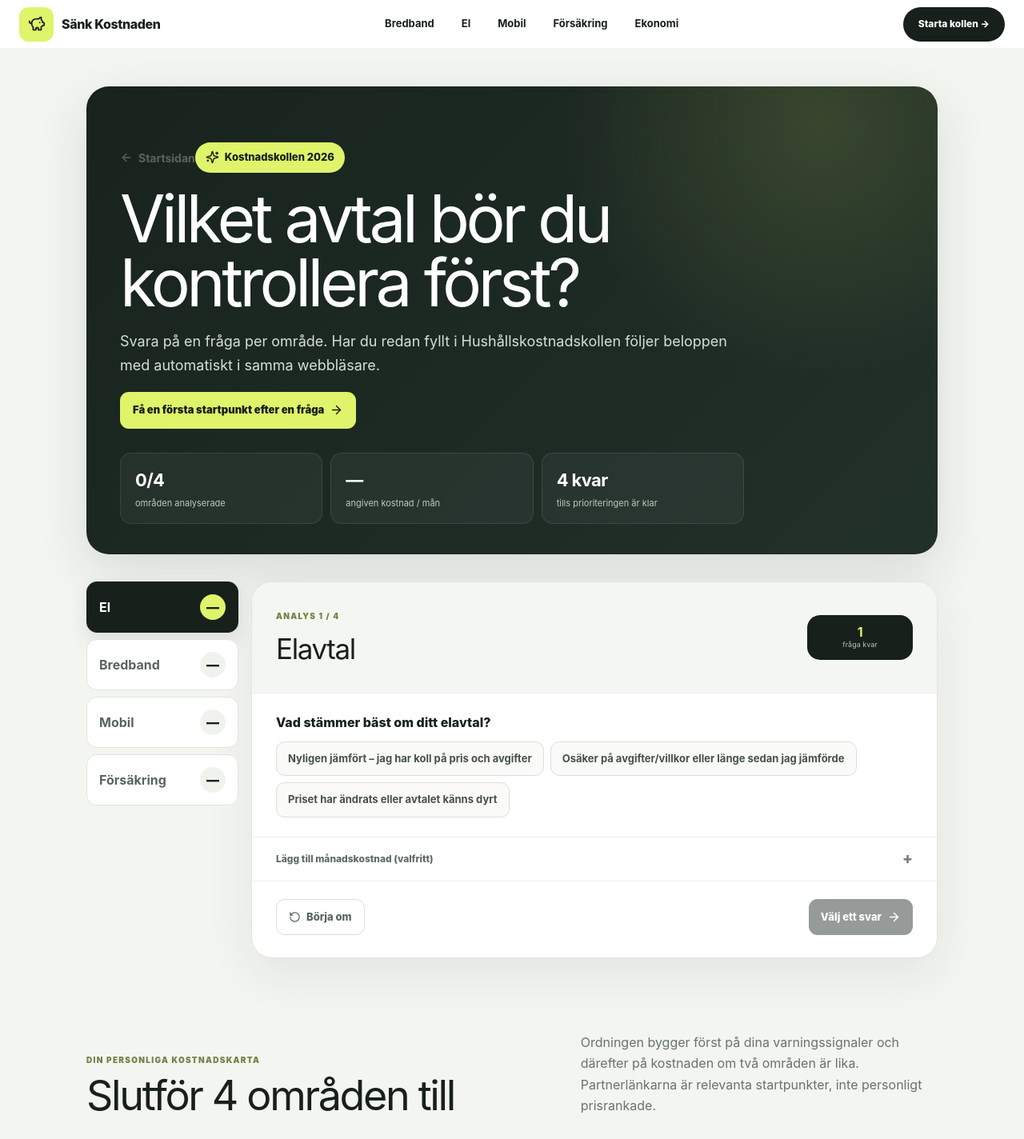
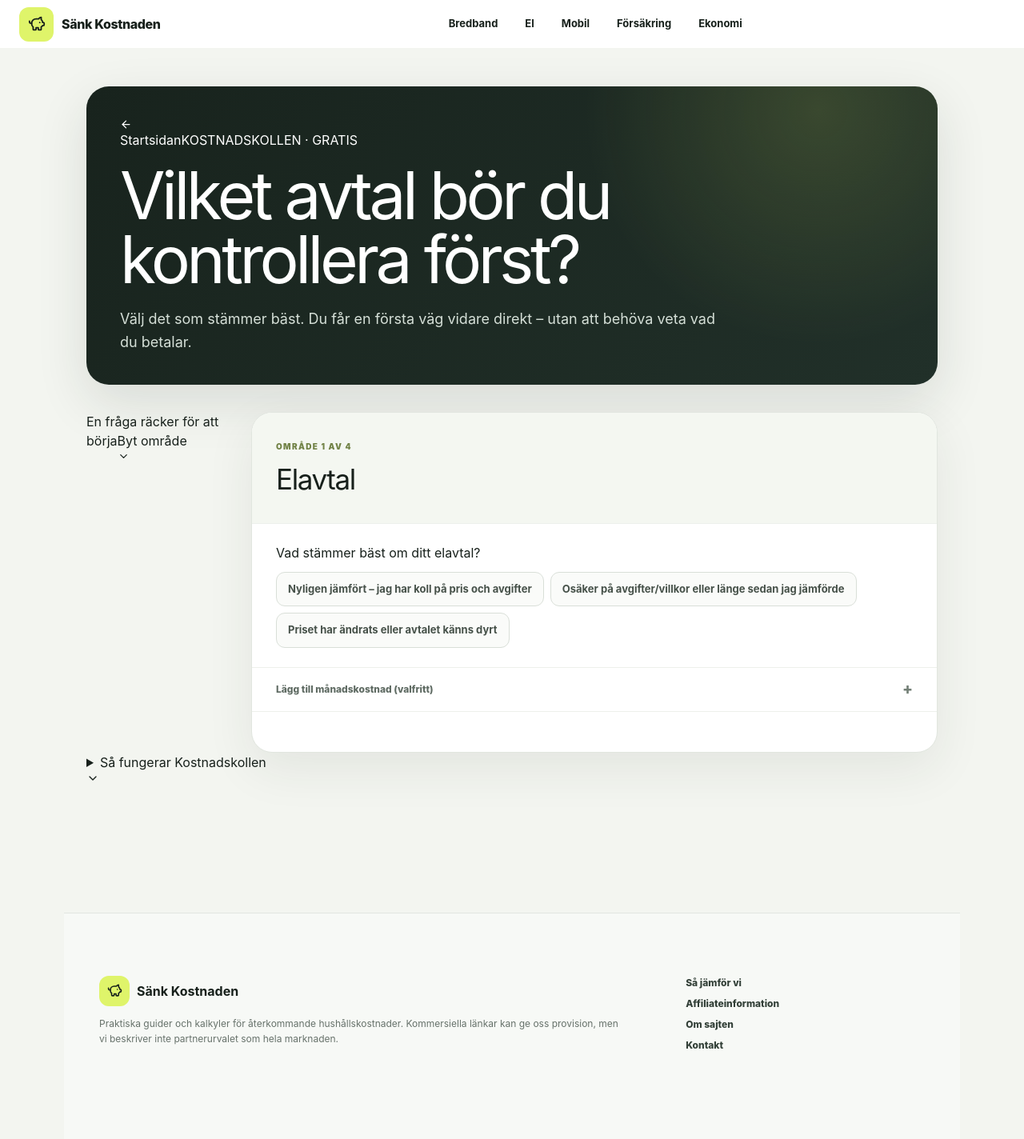
Before and after one commit to arvidlandin-cpu/sankkostnaden, a Next.js app: page /app in a window 1280 px wide. Shown: the top 1424 px of the page at 80% size. Built offline with nearby package versions, Linux system fonts and the light colour scheme.

Commit message:
Replace oversized Kostnadskollen dashboard with one-question-first clean interface

```diff
--- a/pages/app.tsx
+++ b/pages/app.tsx
@@ -1,7 +1,7 @@
 import Head from 'next/head';
 import Link from 'next/link';
 import { useEffect, useMemo, useRef, useState } from 'react';
-import { ArrowLeft, ArrowRight, ArrowUpRight, Check, Gauge, PiggyBank, RotateCcw, Sparkles, Target, Zap } from 'lucide-react';
+import { ArrowLeft, ArrowRight, ArrowUpRight, Check, ChevronDown, Gauge, PiggyBank, RotateCcw, Target, Zap } from 'lucide-react';
 import styles from '../styles/App.module.css';
 import { getActivePartners, partnerGroupCheckedLabel, type PartnerIntent } from '../lib/partners';
 import { costCheckStorageKey, emptyCostAnswers, normalizeCostAnswers, prioritySortValue, scenarioAnnualSaving, type CostAnswers, type CostKey } from '../lib/costPrioritizer';
@@ -32,6 +32,7 @@ export default function SavingsApp(){
   const [active,setActive]=useState<CostKey>('el');
   const [scenarioPct,setScenarioPct]=useState(10);
   const [hydrated,setHydrated]=useState(false);
+  const [areaPickerOpen,setAreaPickerOpen]=useState(false);
   const completedTracked=useRef(false);
   const startedTracked=useRef(false);
   const earlyResultTracked=useRef(false);
@@ -119,6 +120,7 @@ export default function SavingsApp(){
   const reset=()=>{
     setAnswers(emptyCostAnswers);
     setActive('el');
+    setAreaPickerOpen(false);
     setScenarioPct(10);
     completedTracked.current=false;
     startedTracked.current=false;
@@ -161,34 +163,31 @@ export default function SavingsApp(){
     <header className='topbar'>
       <Link className='brand' href='/'><span className='brandMark'><PiggyBank size={22}/></span><span>Sänk Kostnaden</span></Link>
       <nav><Link href='/bredband/'>Bredband</Link><Link href='/elavtal/'>El</Link><Link href='/mobil/'>Mobil</Link><Link href='/forsakring/'>Försäkring</Link><Link href='/ekonomi/'>Ekonomi</Link></nav>
-      <a className='topbarCta' href={completed===4?'#resultat':'#fragor'}>{completed===4?'Se min prioritering →':'Starta kollen →'}</a>
     </header>
 
     <main className={styles.appShell}>
       <section className={styles.hero}>
-        <Link className='back' href='/'><ArrowLeft size={16}/> Startsidan</Link>
-        <div className={styles.badge}><Sparkles size={17}/> Kostnadskollen 2026</div>
+        <div className={styles.heroEyebrow}><Link className={styles.back} href='/'><ArrowLeft size={15}/> Startsidan</Link><span>KOSTNADSKOLLEN · GRATIS</span></div>
         <h1>Vilket avtal bör du kontrollera först?</h1>
-        <p>Svara på en fråga per område. Har du redan fyllt i Hushållskostnadskollen följer beloppen med automatiskt i samma webbläsare.</p>
-        <a className={styles.heroStart} href='#fragor' onClick={()=>emitAnalyticsEvent('cost_check_hero_start_click',{source:'app_hero'})}>Få en första startpunkt efter en fråga <ArrowRight size={17}/></a>
-        <div className={styles.heroStats}>
-          <div><strong>{completed}/4</strong><span>områden analyserade</span></div>
-          <div><strong>{totalMonthly?totalMonthly.toLocaleString('sv-SE')+' kr':'—'}</strong><span>angiven kostnad / mån</span></div>
-          <div><strong>{completed===4?(noClearIssue?'Ingen tydlig brist':topTied?'Likvärdigt':top.short):(4-completed)+' kvar'}</strong><span>{completed===4?(noClearIssue?'i dina svar':topTied?'flera områden':'bör kontrolleras först'):'tills prioriteringen är klar'}</span></div>
-        </div>
+        <p>Välj det som stämmer bäst. Du får en första väg vidare direkt – utan att behöva veta vad du betalar.</p>
       </section>
 
       <section id='fragor' className={styles.diagnostic}>
-        <div className={styles.progressRail}>
-          {categories.map(category=><button key={category.key} className={active===category.key?styles.activeTab:''} onClick={()=>{setActive(category.key);window.requestAnimationFrame(()=>questionCardRef.current?.scrollIntoView({behavior:'smooth',block:'start'}));}} aria-current={active===category.key?'step':undefined}>
-            <span>{category.short}</span><b>{isComplete(category.key)?'✓':'—'}</b>
+        <div className={styles.stageToolbar}>
+          <span>{completed===0?'En fråga räcker för att börja':completed===4?'Alla fyra områden kontrollerade':`${completed} av 4 områden klara`}</span>
+          <button type='button' aria-expanded={areaPickerOpen} aria-controls='cost-check-area-picker' onClick={()=>setAreaPickerOpen(open=>!open)}>
+            Byt område <ChevronDown size={15}/>
+          </button>
+        </div>
+        {areaPickerOpen&&<div id='cost-check-area-picker' className={styles.progressRail} aria-label='Välj kostnadsområde'>
+          {categories.map(category=><button type='button' key={category.key} className={active===category.key?styles.activeTab:''} onClick={()=>{setActive(category.key);setAreaPickerOpen(false);window.requestAnimationFrame(()=>questionCardRef.current?.scrollIntoView({behavior:'smooth',block:'start'}));}} aria-current={active===category.key?'step':undefined}>
+            <span>{category.short}</span><b>{isComplete(category.key)?'✓':'–'}</b>
           </button>)}
-        </div>
+        </div>}
 
         <div ref={questionCardRef} className={styles.questionCard}>
           <div className={styles.questionTop}>
-            <div><span>ANALYS {activeIndex+1} / 4</span><h2>{activeCategory.label}</h2></div>
-            <div className={styles.scoreOrb}><strong>{activeComplete?'Klar':'1'}</strong><small>{activeComplete?'område klart':'fråga kvar'}</small></div>
+            <div><span>OMRÅDE {activeIndex+1} AV 4</span><h2>{activeCategory.label}</h2></div>
           </div>
 
           <ChoiceQuestion title={activeCategory.fitQuestion} value={activeAnswer.fit} options={activeCategory.fitOptions} onChange={value=>update(active,'fit',value)}/>
@@ -205,7 +204,7 @@ export default function SavingsApp(){
             <div>
               <span>SNABB VÄG</span>
               <strong>{activeCategory.label} verkar värt att kontrollera direkt.</strong>
-              <p>Du kan gå vidare nu utan att slutföra alla fyra områden, eller fortsätta kollen för en komplett prioritering.</p>
+              <p>Se aktuella alternativ direkt eller fortsätt med nästa område.</p>
             </div>
             <div className={styles.quickPathActions}>
               {activeQuickPartner?<a href={activeQuickPartner.trackingUrl} data-partner={activeQuickPartner.name} data-category={activeQuickPartner.category} data-intent={partnerIntent[active]} data-placement='cost_check_quick_path' data-partner-position='1' target='_blank' rel='sponsored nofollow noopener'>Se alternativ hos {activeQuickPartner.name} <ArrowUpRight size={14}/></a>:<Link href={activeCategory.href} onClick={()=>emitAnalyticsEvent('cost_check_quick_guide_click',{category:active})}>Jämför {activeCategory.short.toLowerCase()} nu <ArrowRight size={14}/></Link>}
@@ -213,17 +212,17 @@ export default function SavingsApp(){
           </aside>}
 
           <div className={styles.cardActions}>
-            <button className={styles.reset} onClick={reset}><RotateCcw size={15}/> Börja om</button>
+            {completed>0&&<button className={styles.reset} onClick={reset}><RotateCcw size={15}/> Börja om</button>}
             {completed>0&&completed<4&&<a className={styles.previewAction} href='#resultat' onClick={()=>emitAnalyticsEvent('cost_check_early_result_opened',{source:'app',questions_answered:completed})}>Se din första startpunkt <Target size={15}/></a>}
-            {activeIndex<categories.length-1?<button className={styles.next} disabled={!activeComplete} onClick={goNext}>{activeComplete?'Klart – till '+categories[activeIndex+1].short:'Välj ett svar'} <ArrowRight size={17}/></button>:activeComplete?<a className={styles.next} href='#resultat'>Visa min prioritering <Target size={17}/></a>:<button className={styles.next} disabled>Välj ett svar <Target size={17}/></button>}
+            {activeComplete&&(activeIndex<categories.length-1?<button className={styles.next} onClick={goNext}>Klart – till {categories[activeIndex+1].short} <ArrowRight size={17}/></button>:<a className={styles.next} href='#resultat'>Visa min prioritering <Target size={17}/></a>)}
           </div>
         </div>
       </section>
 
-      <section id='resultat' className={styles.results}>
+      {completed>0&&<section id='resultat' className={styles.results}>
         <div className={styles.resultIntro}>
-          <div><span>DIN PERSONLIGA KOSTNADSKARTA</span><h2>{completed===4?(noClearIssue?'Ingen tydlig brist identifierad':topTied?'Flera områden är likvärdiga att kontrollera':top.label+' bör kontrolleras först'):'Slutför '+(4-completed)+' område'+(4-completed===1?'':'n')+' till'}</h2></div>
-          <p>Ordningen bygger först på dina varningssignaler och därefter på kostnaden om två områden är lika. Partnerlänkarna är relevanta startpunkter, inte personligt prisrankade.</p>
+          <div><span>{completed===4?'DIN KOSTNADSKOLL':'FÖRSTA VÄGEN VIDARE'}</span><h2>{completed===4?(noClearIssue?'Ingen tydlig brist identifierad':topTied?'Flera områden är likvärdiga att kontrollera':top.label+' bör kontrolleras först'):'Här kan du börja'}</h2></div>
+          <p>{completed===4?'Dina svar hjälper oss prioritera områden att kontrollera. Partnerlänkarna är inte personliga prisrankningar.':'Detta är en preliminär vägledning utifrån dina svar – inte ett beräknat sparbelopp.'}</p>
         </div>
 
         {completed===4&&totalMonthly>0&&<div className={styles.scenarioBox}>
@@ -271,16 +270,19 @@ export default function SavingsApp(){
             </article>;
           })}
         </div>}
-      </section>
+      </section>}
 
-      <section className={styles.explain}>
-        <Gauge size={25}/><div><strong>Hur prioriteras områdena?</strong><p>Det är inget betyg och ingen prisranking. Dina svar väger först; månadskostnaden används bara för att skilja annars likvärdiga områden.</p></div>
-        <Zap size={25}/><div><strong>Vad betyder procentscenariot?</strong><p>Det är bara matematik på dina egna belopp. Det är inte ett löfte om att marknaden kan sänka kostnaden med 5, 10 eller 20 procent.</p></div>
-      </section>
+      <details className={styles.methodology}>
+        <summary>Så fungerar Kostnadskollen <ChevronDown size={16}/></summary>
+        <div className={styles.explain}>
+          <Gauge size={25}/><div><strong>Hur prioriteras områdena?</strong><p>Det är inget betyg och ingen prisranking. Dina svar väger först; månadskostnaden används bara för att skilja annars likvärdiga områden.</p></div>
+          <Zap size={25}/><div><strong>Vad betyder procentscenariot?</strong><p>Det är bara matematik på dina egna belopp. Det är inte ett löfte om att marknaden kan sänka kostnaden med 5, 10 eller 20 procent.</p></div>
+        </div>
+      </details>
     </main>
   </>;
 }
 
 function ChoiceQuestion({title,value,options,onChange}:{title:string;value:number;options:Array<{label:string;value:number}>;onChange:(value:number)=>void}){
-  return <div className={styles.question}><label>{title}</label><div className={styles.choices}>{options.map(option=><button key={option.label} className={value===option.value?styles.selected:''} onClick={()=>onChange(option.value)}>{option.label}</button>)}</div></div>;
+  return <div className={styles.question}><p className={styles.questionLabel}>{title}</p><div className={styles.choices} role='group' aria-label={title}>{options.map(option=><button type='button' key={option.label} aria-pressed={value===option.value} className={value===option.value?styles.selected:''} onClick={()=>onChange(option.value)}>{option.label}</button>)}</div></div>;
 }
```
